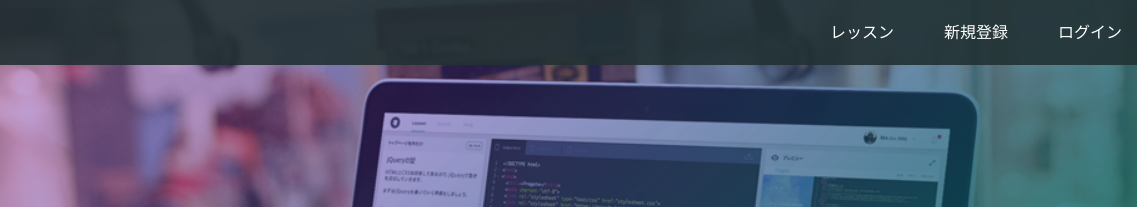
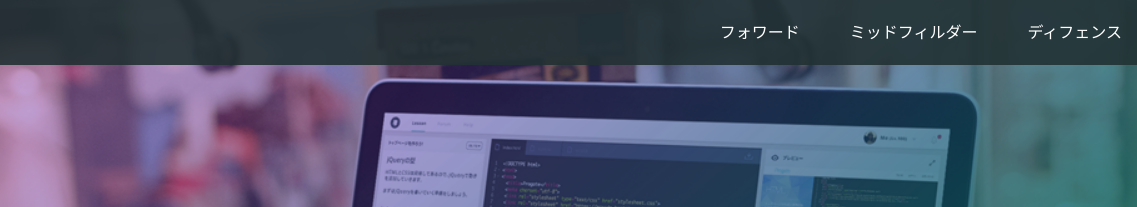
Before and after one commit to kawaguchimasahiro/kawamasa9261, a plain HTML site: page index.html in a window 1280 px wide. Shown: the top 207 px of the page, 143-1280 px from the left. Drawn offline with Linux system fonts and the light colour scheme.

Commit message:
Update index.html

```diff
--- a/index.html
+++ b/index.html
@@ -15,9 +15,9 @@
       </div>
       <span class="fa fa-bars menu-icon"></span>
       <div class="header-right">
-        <a href="#">レッスン</a>
-        <a href="#">新規登録</a>
-        <a href="#" class="login">ログイン</a>
+        <a href="#">フォワード</a>
+        <a href="#">ミッドフィルダー</a>
+        <a href="#" class="login">ディフェンス</a>
       </div>
     </div>
   </header>
```
